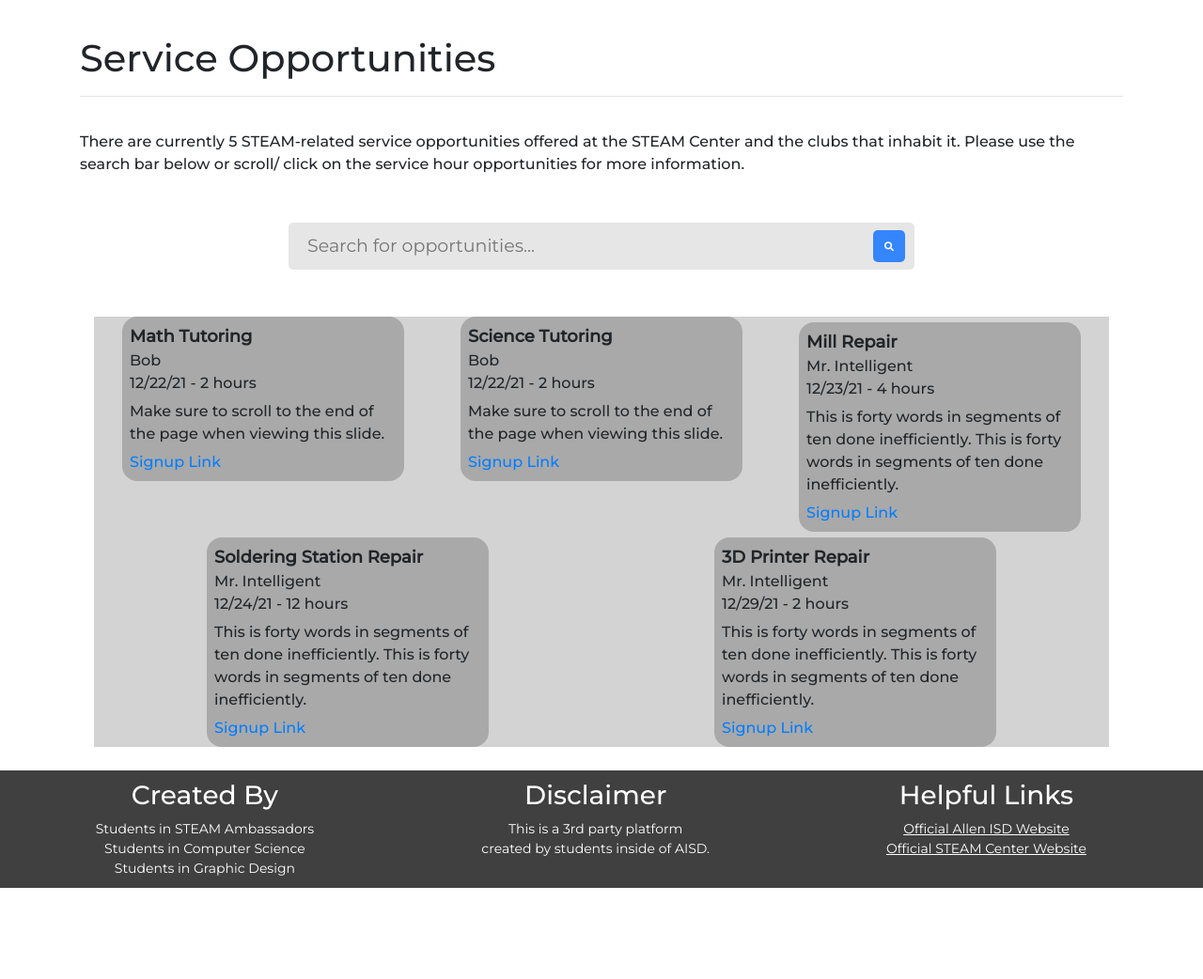
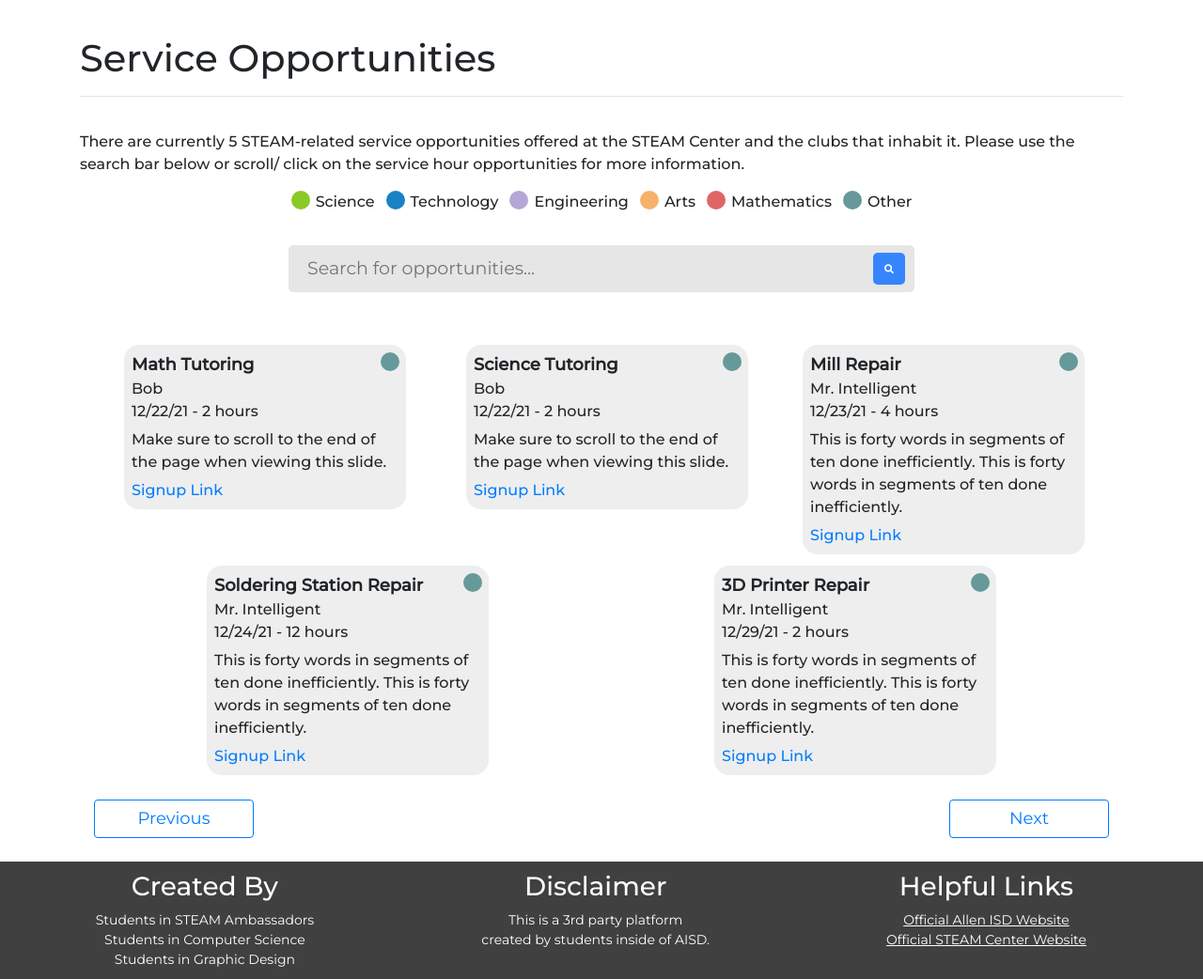
Before and after one commit to aptitudepi/2024TAMUHack, a Flask app: template templates/service.html in a window 1280 px wide. Shown: the part 76-1118 px from the top of the page at 94% size. Before the commit the page ends 1021 px from the top, so only its background shows below. Run offline with Flask 2, Linux system fonts and the light colour scheme; the template is opened without the code that fills it, so the values that code supplies are empty; some libraries are stand-ins or nearby versions.

Commit message:
Add files via upload

```diff
--- a/templates/service.html
+++ b/templates/service.html
@@ -171,20 +171,55 @@
     flex-wrap:wrap;
     justify-content:space-around;
     align-items:flex-start;
-    background-color:lightgrey;
   }
   .linkItem {
-    background-color:darkgrey;
+    user-select:none;
+    background-color:#eeeeee;
     border-radius:16px;
     padding:8px;
-    max-width:300px;
+    width:300px;
+    margin:6px;
   }
   .linkItem:hover {
     cursor:pointer;
-    background-color:orange;
+    background-color:#cde1fe;
   }
   .subServiceDisplay div:nth-child(4){
     margin:6px 0px;
+  }
+  .colorGrid {
+    display:flex;
+    flex-direction:row;
+    flex-wrap:wrap;
+    justify-content:center;
+    width:100%;
+  }
+  .colorC {
+    display:grid;
+    grid-template-columns:26px auto;
+    align-content:center;
+    margin:0px 6px;
+  }
+  .bubble {
+    border-radius:20px;
+    width:20px;
+    height:20px;
+    background-color:#669999;
+  }
+  .pageBtns {
+    display:flex;
+    flex-wrap:wrap;
+    align-items:center;
+    justify-content:space-between;
+    width:100%;
+  }
+  .pageBtn {
+    font-size:18px;
+    width:170px;
+  }
+  .pageBtn:active {
+    background-color:#0d6efd !important;
+    color:white !important;
   }
   @media (max-width:466px){
   .search {
@@ -222,11 +257,19 @@
         <hr style="height:2px;">
         <div style="height:18px;"></div>
         <p>There are currently <span class="serviceCount"></span> STEAM-related service opportunities offered at the STEAM Center and the clubs that inhabit it. Please use the search bar below or scroll/ click on the service hour opportunities for more information.</p>
+        <div class="colorGrid">
+          <div class="colorC"><div class="bubble" style="background-color:#8ac926;"></div><div class="colorName">Science</div></div>
+          <div class="colorC"><div class="bubble" style="background-color:#1982c4;"></div><div class="colorName">Technology</div></div>
+          <div class="colorC"><div class="bubble" style="background-color:#b4a7d6;"></div><div class="colorName">Engineering</div></div>
+          <div class="colorC"><div class="bubble" style="background-color:#f6b26b;"></div><div class="colorName">Arts</div></div>
+          <div class="colorC"><div class="bubble" style="background-color:#e06666;"></div><div class="colorName">Mathematics</div></div>
+          <div class="colorC"><div class="bubble"></div><div class="colorName">Other</div></div>
+        </div>
         <br>
         <div class="d-flex searchC">
           <div class="search">
             <input type="text" id="search" class="search-input" placeholder="Search for opportunities..." onkeyup="searchResults()">
-            <a class="search-icon" style="text-decoration:none;"> <i class="fa fa-search"></i> </a>
+            <a class="search-icon" style="text-decoration:none;color:white;"> <i class="fa fa-search"></i> </a>
             <div id="outputC">
             </div>
           </div>
@@ -239,6 +282,10 @@
               <div class="subServiceDisplay">
                 <div class="linkItem" style="display:none"></div>
               </div>
+            </div>
+            <div class="pageBtns">
+              <div><button type="button" class="btn btn-outline-primary pageBtn previousBtn">Previous</button></div>
+              <div><button type="button" class="btn btn-outline-primary pageBtn nextBtn">Next</button></div>
             </div>
             </div>
         </div>
@@ -254,6 +301,7 @@
           var serviceListing = document.querySelector(".serviceDisplay");
           var serviceNames = [];
           var daysInMonths = [31, 28, 31, 30, 31, 30, 31, 31, 30, 31, 30, 31];
+          var page = 0;
           function updateServiceInListing(index) {
               //this creates a new list item element
               var listItem = document.createElement("div");
@@ -261,14 +309,47 @@
               listItem.classList.add("linkItem");
               listItem.link = dataArr[index].link;
               subServiceDisplay.appendChild(listItem);
-              //Creating the name div
+              //Creating the title div
+              var listItemTitle = document.createElement("div");
+              listItemTitle.style.display="grid";
+              listItemTitle.style.gridTemplateColumns="265px 20px";
+              listItem.appendChild(listItemTitle);
+              serviceNames[index] = dataArr[index].name;
+                //creating the name div
               var listItemName = document.createElement("div");
               listItemName.style.fontSize = "18px";
               listItemName.style.fontWeight = "bold";
               var listItemNameTxt = document.createTextNode(`${dataArr[index].name}`);
               listItemName.appendChild(listItemNameTxt);
-              listItem.appendChild(listItemName);
-              serviceNames[index] = dataArr[index].name;
+              listItemTitle.appendChild(listItemName);
+                //creating the type bubble div
+              var listItemType = document.createElement("div");
+              var typeColor = "";
+              switch (dataArr[index].type) {
+                case "S":
+                  typeColor="#8ac926";
+                  break;
+                case "T":
+                  typeColor="#1982c4";
+                  break;
+                case "E":
+                  typeColor="#b4a7d6";
+                  break;
+                case "A":
+                  typeColor="#f6b26b";
+                  break;
+                case "M":
+                  typeColor="#e06666";
+                  break;
+                default:
+                  typeColor="#669999";
+                  break;
+              }
+              listItemType.style.backgroundColor = typeColor;
+              listItemType.style.borderRadius = "20px";
+              listItemType.style.height = "20px";
+              listItemType.style.width = "20px";
+              listItemTitle.appendChild(listItemType);
               //Creating the creator div
               var listItemCreator = document.createElement("div");
               var listItemCreatorTxt = document.createTextNode(`${dataArr[index].creator}`);
@@ -296,7 +377,9 @@
               listItem.appendChild(listItemLink);
           }
           function updateServiceListing() {
-            for (var index = 0; index < dataArr.length; index++) {
+            var endPoint = (page+1)*6;
+            if (endPoint > dataArr.length) { endPoint = dataArr.length; }
+            for (var index = (page*6); index < endPoint; index++) {
               updateServiceInListing(index);
             }
           }
@@ -333,7 +416,7 @@
             //this adds the days from the months that have passed
             for (var i=0; i<parseInt(splitDate[0])-1; i++) { dateNum += daysInMonths[i]; }
             //this adds the days from the first day of the month
-            dateNum += splitDate[1];
+            dateNum += parseInt(splitDate[1]);
             //this adds the days from the years that have passed since 2021
             for (var i=21; i<parseInt(splitDate[2]); i++) {
               if (leapYear(i)) { dateNum += 366; }
@@ -390,6 +473,16 @@
           $(".subServiceDisplay").on('click', '.linkItem', function() {
             var thisServiceLink = this.link;
             window.open(thisServiceLink, "_blank");
+          });
+          $(".previousBtn").on('click', function() {
+            if (page != 0) { page -=1; }
+            clearServiceListing(subServiceDisplay);
+            updateServiceListing();
+          });
+          $(".nextBtn").on('click', function() {
+            if ((page+1)*6 < dataArr.length) { page +=1; }
+            clearServiceListing(subServiceDisplay);
+            updateServiceListing();
           });
           /*start of JavaScript for the search bar*/
 var array = [];
```
